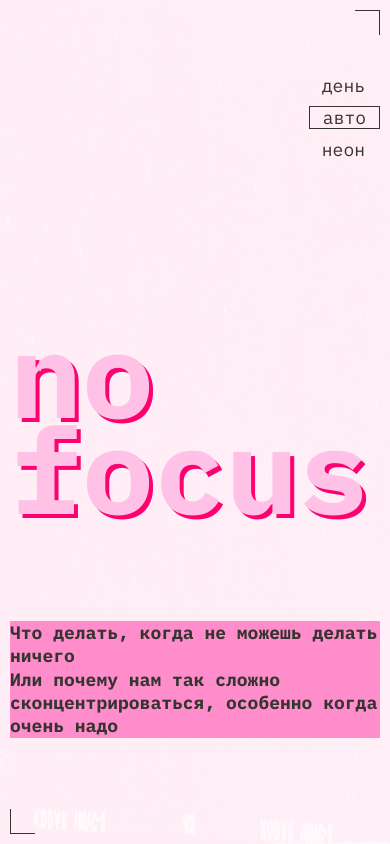
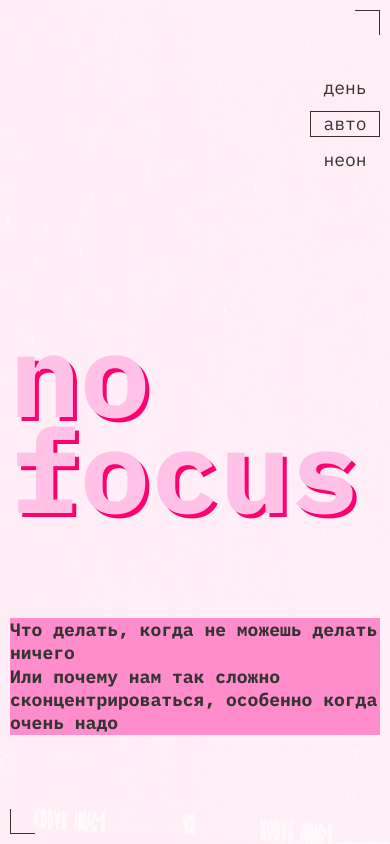
Before and after one commit to EwanStalev/slozhno-sosredotochitsya, a plain HTML site: page index.html in a window 390 px wide. Shown: the top 844 px of the page. Drawn offline with Linux system fonts and the light colour scheme.

Commit message:
PR3 6 Try

```diff
--- a/styles/style.css
+++ b/styles/style.css
@@ -58,12 +58,14 @@
   font-weight: 400;
   line-height: 18px;
   text-align: center;
-  padding: 1.5px 13px;
+  /* padding: 1.5px 13px; */
   background: transparent;
   border: none;
   color: var(--border-color);
   text-transform: lowercase;
   cursor: pointer;
+  width: 70px;
+  height: 26px;
 }
 
 .header__theme-menu-button_active {
@@ -147,6 +149,7 @@
 
 .article__title {
   margin-bottom: 10px;
+  line-height: 23px;
 }
 .article__text {
   font-size: 18px;
@@ -270,6 +273,11 @@
 }
 
 @media (max-width: 767px) {
+  .header__title,
+  .footer__title {
+    font-size: clamp(7.3rem, 0.5625rem + 14.4531vw, 9.8125rem);
+  }
+
   .main {
     gap: 50px;
     padding: 40px 10px;
@@ -282,9 +290,11 @@
     margin-top: 75px;
   }
   .header__bottom-text {
+    display: block;
     max-width: 100%;
-    margin-top: -3px;
+    margin-top: -9px;
   }
+
   .pics__list {
     display: flex;
     flex-direction: column;
```
